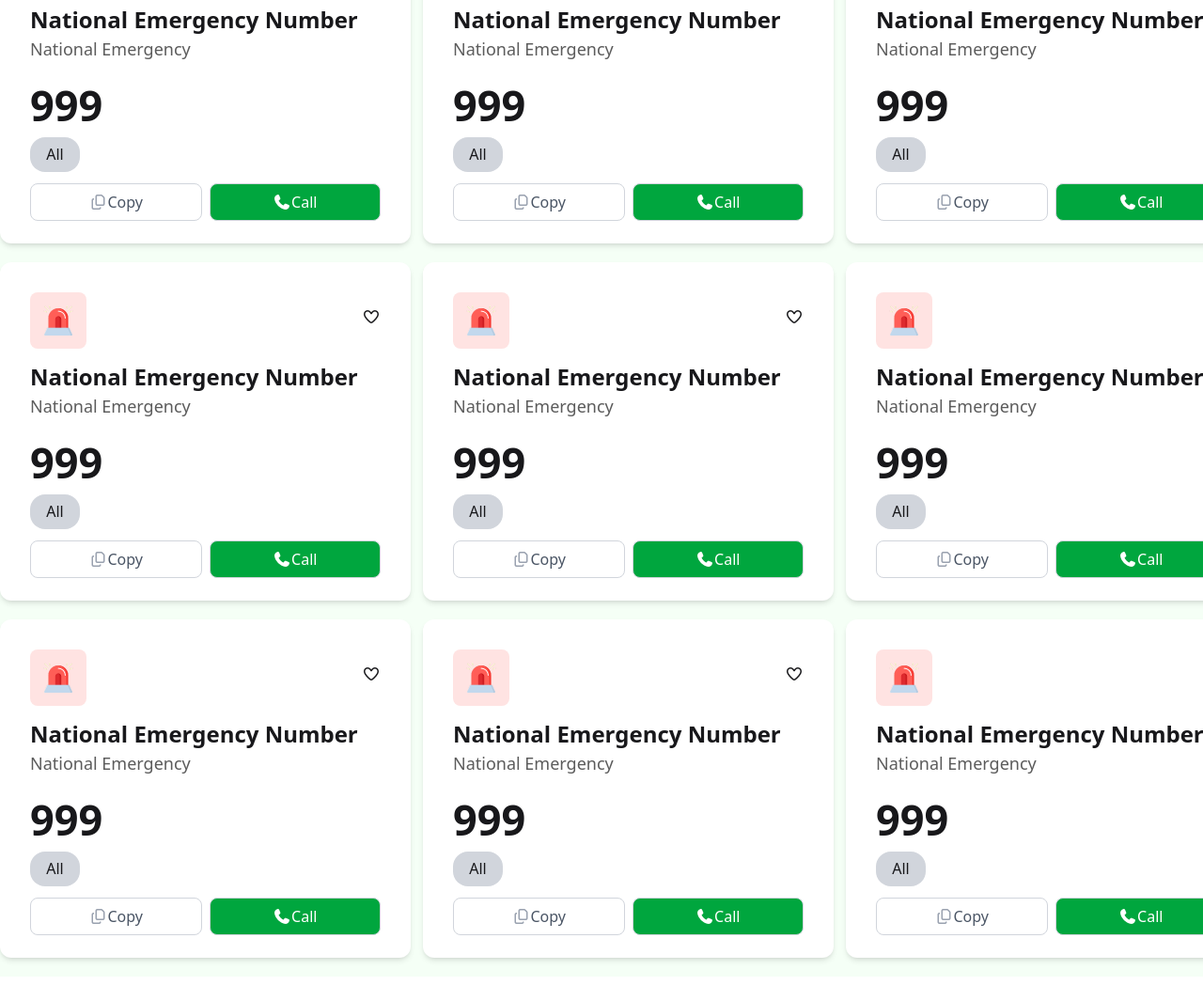
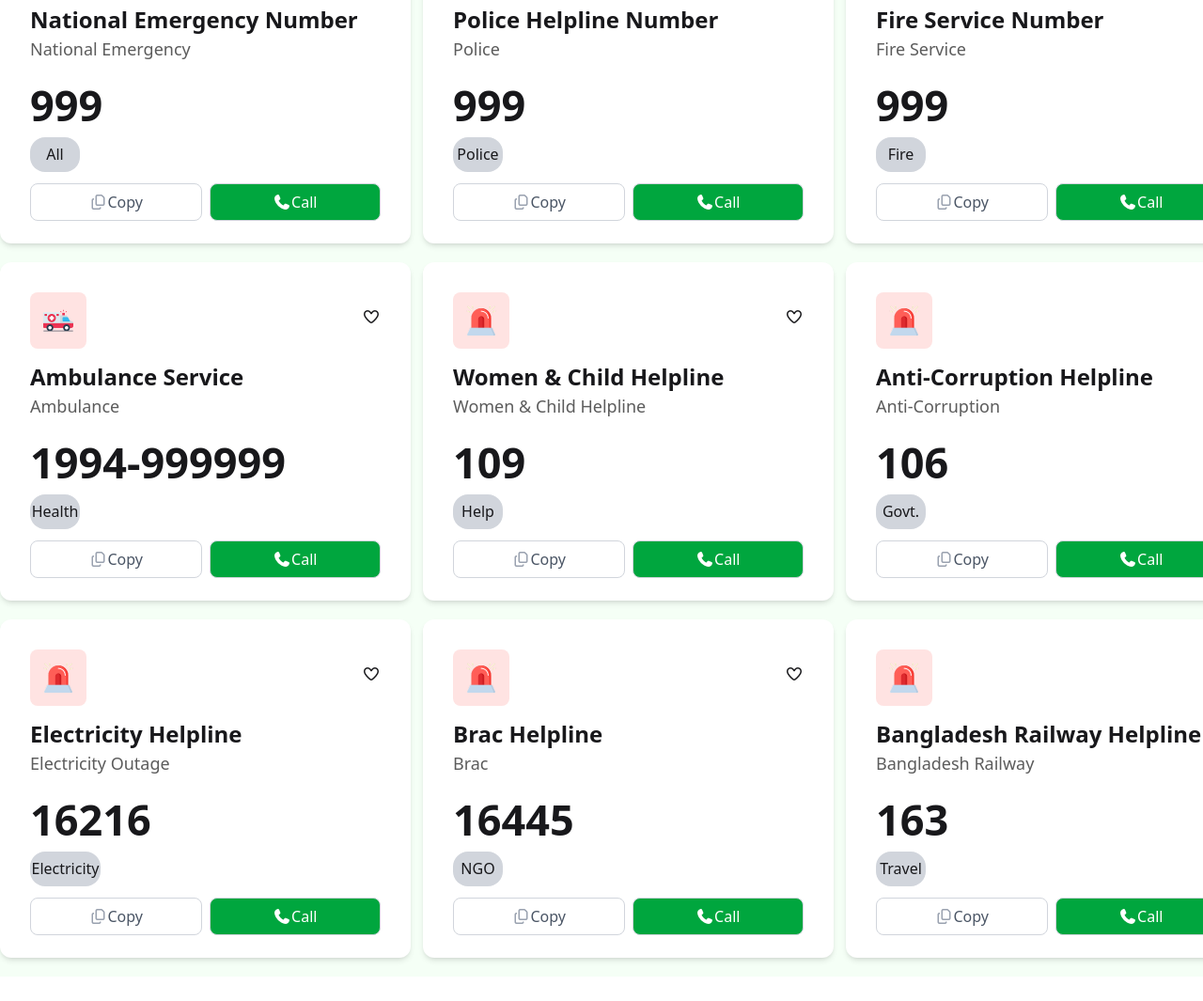
Before and after one commit to Mahbub6676/Assignment-5, a plain HTML site: page index.html in a window 1280 px wide. Shown: the part 471-1536 px from the top of the page at 94% size. Drawn offline with nearby package versions, Linux system fonts and the light colour scheme.

```diff
--- a/index.html
+++ b/index.html
@@ -4,6 +4,7 @@
 <head>
     <meta charset="UTF-8">
     <meta name="viewport" content="width=device-width, initial-scale=1.0">
+    <link rel="stylesheet" href="style.css">
     <link href="https://cdn.jsdelivr.net/npm/daisyui@5" rel="stylesheet" type="text/css" />
     <script src="https://cdn.jsdelivr.net/npm/@tailwindcss/browser@4"></script>
     <link rel="stylesheet" href="https://cdnjs.cloudflare.com/ajax/libs/font-awesome/7.0.0/css/all.min.css"
@@ -15,7 +16,7 @@
 <body>
     <!-- navigation -->
     <section>
-        <nav class="w-full h-[100px] flex items-center justify-between py-[25px] px-[60px] bg-white">
+        <nav class="nav w-full h-[100px] flex items-center justify-between py-[25px] px-[60px] bg-white ">
             <div class="flex items-center">
                 <img class="w-[50px] h-[50px] mr-[10px]" src="assets/logo.png" alt="">
                 <div>
@@ -43,7 +44,7 @@
     <!-- banner section -->
     <section>
         <div
-            class="w-full h-[240px] bg-gradient-to-r py-[21px] flex flex-col items-center from-[#013223] via-[#006747] to-[#013223]">
+            class="banner w-full h-[240px] bg-gradient-to-r py-[21px] flex flex-col items-center from-[#013223] via-[#006747] to-[#013223]">
             <img class="w-[92px] h-[92px]" src="assets/logo-dark.png" alt="">
             <h2 class="font-bold text-[40px] text-white">Emergency Service Directory</h2>
             <p class="font-semibold text-[20px] text-white">Government Emergency Services at Your Fingertip – A Project
@@ -52,7 +53,7 @@
     </section>
     <!-- main section -->
     <section class="bg-[#F5FFF6]">
-        <div class="h-[1140px] w-[1800px] my-[30px] mx-auto grid grid-cols-4">
+        <div class="box h-[1140px] w-[1800px] my-[30px] mx-auto grid grid-cols-4">
             <div class="w-[437px] h-[360px] rounded-xl shadow-md p-[32px] bg-white">
                 <div class="mb-[12px] flex justify-between items-center">
                     <img class="w-[60px] h-[60px] p-[14px] bg-[#FFE3E2] rounded-lg" src="assets/emergency.png" alt="">
@@ -67,8 +68,95 @@
                     <button class="w-[53px] h-[37px] bg-gray-300 rounded-2xl">All</button>
                 </div>
                 <div class="flex">
-                    <button class="h-[40px] border-1 border-gray-300 rounded-lg w-[50%] mr-[4px] text-gray-600"><i class="fa-regular fa-copy text-gray-400"></i>Copy</button>
-                    <button class="h-[40px] border-1 border-gray-300 rounded-lg w-[50%] ml-[4px] text-white bg-green-600"><i class="fa-solid fa-phone text-white"></i>Call</button>
+                    <button class="h-[40px] border-1 border-gray-300 rounded-lg w-[50%] mr-[4px] text-gray-600"><i
+                            class="fa-regular fa-copy text-gray-400"></i>Copy</button>
+                    <button
+                        class="h-[40px] border-1 border-gray-300 rounded-lg w-[50%] ml-[4px] text-white bg-green-600"><i
+                            class="fa-solid fa-phone text-white"></i>Call</button>
+                </div>
+            </div>
+            <div class="w-[437px] h-[360px] rounded-xl shadow-md p-[32px] bg-white">
+                <div class="mb-[12px] flex justify-between items-center">
+                    <img class="w-[60px] h-[60px] p-[14px] bg-[#FFE3E2] rounded-lg" src="assets/police.png" alt="">
+                    <i class="fa-regular fa-heart w-[24px] h-[24px] p=[3px]"></i>
+                </div>
+                <div class="mb-[12px]">
+                    <h2 class="font-bold text-[24px]">Police Helpline Number</h2>
+                    <p class="text-[18px] text-[#5C5C5C]">Police</p>
+                </div>
+                <div class="mb-[12px]">
+                    <h2 class="font-bold text-[45px]">999</h2>
+                    <button class="w-[53px] h-[37px] bg-gray-300 rounded-2xl">Police</button>
+                </div>
+                <div class="flex">
+                    <button class="h-[40px] border-1 border-gray-300 rounded-lg w-[50%] mr-[4px] text-gray-600"><i
+                            class="fa-regular fa-copy text-gray-400"></i>Copy</button>
+                    <button
+                        class="h-[40px] border-1 border-gray-300 rounded-lg w-[50%] ml-[4px] text-white bg-green-600"><i
+                            class="fa-solid fa-phone text-white"></i>Call</button>
+                </div>
+            </div>
+            <div class="w-[437px] h-[360px] rounded-xl shadow-md p-[32px] bg-white">
+                <div class="mb-[12px] flex justify-between items-center">
+                    <img class="w-[60px] h-[60px] p-[14px] bg-[#FFE3E2] rounded-lg" src="assets/fire-service.png"
+                        alt="">
+                    <i class="fa-regular fa-heart w-[24px] h-[24px] p=[3px]"></i>
+                </div>
+                <div class="mb-[12px]">
+                    <h2 class="font-bold text-[24px]">Fire Service Number</h2>
+                    <p class="text-[18px] text-[#5C5C5C]">Fire Service</p>
+                </div>
+                <div class="mb-[12px]">
+                    <h2 class="font-bold text-[45px]">999</h2>
+                    <button class="w-[53px] h-[37px] bg-gray-300 rounded-2xl">Fire</button>
+                </div>
+                <div class="flex">
+                    <button class="h-[40px] border-1 border-gray-300 rounded-lg w-[50%] mr-[4px] text-gray-600"><i
+                            class="fa-regular fa-copy text-gray-400"></i>Copy</button>
+                    <button
+                        class="h-[40px] border-1 border-gray-300 rounded-lg w-[50%] ml-[4px] text-white bg-green-600"><i
+                            class="fa-solid fa-phone text-white"></i>Call</button>
+                </div>
+            </div>
+            <div class="w-[437px] h-[98%] rounded-xl p-[32px] bg-white row-span-3">
+                <div class="flex justify-between items-center">
+                    <div class="flex gap-2 items-center">
+                        <i class="fa-solid fa-clock w-[22px] h-[22px]"></i>
+                        <p class="font-bold">Call History</p>
+                    </div>
+                    <div>
+                        <button class="w-[114px] h-[52px] p-[5px] bg-[#00A63E] rounded-full text-white font-bold">Clear</button>
+                    </div>
+                </div>
+                <div class="flex justify-between items-center mt-[20px] bg-[#FAFAFA] p-[5px] rounded-lg">
+                    <div>
+                        <h2 class="font-semibold text-[18px]">Fire Service Number</h2>
+                        <p class="text-[18px] text-[#5C5C5C]">999</p>
+                    </div>
+                    <div>
+                        <p class="text-[18px]">11:36:58 AM</p>
+                    </div>
+                </div>
+            </div>
+            <div class="w-[437px] h-[360px] rounded-xl shadow-md p-[32px] bg-white">
+                <div class="mb-[12px] flex justify-between items-center">
+                    <img class="w-[60px] h-[60px] p-[14px] bg-[#FFE3E2] rounded-lg" src="assets/ambulance.png" alt="">
+                    <i class="fa-regular fa-heart w-[24px] h-[24px] p=[3px]"></i>
+                </div>
+                <div class="mb-[12px]">
+                    <h2 class="font-bold text-[24px]">Ambulance Service</h2>
+                    <p class="text-[18px] text-[#5C5C5C]">Ambulance</p>
+                </div>
+                <div class="mb-[12px]">
+                    <h2 class="font-bold text-[45px]">1994-999999</h2>
+                    <button class="w-[53px] h-[37px] bg-gray-300 rounded-2xl">Health</button>
+                </div>
+                <div class="flex">
+                    <button class="h-[40px] border-1 border-gray-300 rounded-lg w-[50%] mr-[4px] text-gray-600"><i
+                            class="fa-regular fa-copy text-gray-400"></i>Copy</button>
+                    <button
+                        class="h-[40px] border-1 border-gray-300 rounded-lg w-[50%] ml-[4px] text-white bg-green-600"><i
+                            class="fa-solid fa-phone text-white"></i>Call</button>
                 </div>
             </div>
             <div class="w-[437px] h-[360px] rounded-xl shadow-md p-[32px] bg-white">
@@ -77,16 +165,19 @@
                     <i class="fa-regular fa-heart w-[24px] h-[24px] p=[3px]"></i>
                 </div>
                 <div class="mb-[12px]">
-                    <h2 class="font-bold text-[24px]">National Emergency Number</h2>
-                    <p class="text-[18px] text-[#5C5C5C]">National Emergency</p>
+                    <h2 class="font-bold text-[24px]">Women & Child Helpline</h2>
+                    <p class="text-[18px] text-[#5C5C5C]">Women & Child Helpline</p>
                 </div>
                 <div class="mb-[12px]">
-                    <h2 class="font-bold text-[45px]">999</h2>
-                    <button class="w-[53px] h-[37px] bg-gray-300 rounded-2xl">All</button>
+                    <h2 class="font-bold text-[45px]">109</h2>
+                    <button class="w-[53px] h-[37px] bg-gray-300 rounded-2xl">Help</button>
                 </div>
                 <div class="flex">
-                    <button class="h-[40px] border-1 border-gray-300 rounded-lg w-[50%] mr-[4px] text-gray-600"><i class="fa-regular fa-copy text-gray-400"></i>Copy</button>
-                    <button class="h-[40px] border-1 border-gray-300 rounded-lg w-[50%] ml-[4px] text-white bg-green-600"><i class="fa-solid fa-phone text-white"></i>Call</button>
+                    <button class="h-[40px] border-1 border-gray-300 rounded-lg w-[50%] mr-[4px] text-gray-600"><i
+                            class="fa-regular fa-copy text-gray-400"></i>Copy</button>
+                    <button
+                        class="h-[40px] border-1 border-gray-300 rounded-lg w-[50%] ml-[4px] text-white bg-green-600"><i
+                            class="fa-solid fa-phone text-white"></i>Call</button>
                 </div>
             </div>
             <div class="w-[437px] h-[360px] rounded-xl shadow-md p-[32px] bg-white">
@@ -95,37 +186,19 @@
                     <i class="fa-regular fa-heart w-[24px] h-[24px] p=[3px]"></i>
                 </div>
                 <div class="mb-[12px]">
-                    <h2 class="font-bold text-[24px]">National Emergency Number</h2>
-                    <p class="text-[18px] text-[#5C5C5C]">National Emergency</p>
+                    <h2 class="font-bold text-[24px]">Anti-Corruption Helpline</h2>
+                    <p class="text-[18px] text-[#5C5C5C]">Anti-Corruption</p>
                 </div>
                 <div class="mb-[12px]">
-                    <h2 class="font-bold text-[45px]">999</h2>
-                    <button class="w-[53px] h-[37px] bg-gray-300 rounded-2xl">All</button>
+                    <h2 class="font-bold text-[45px]">106</h2>
+                    <button class="w-[53px] h-[37px] bg-gray-300 rounded-2xl">Govt.</button>
                 </div>
                 <div class="flex">
-                    <button class="h-[40px] border-1 border-gray-300 rounded-lg w-[50%] mr-[4px] text-gray-600"><i class="fa-regular fa-copy text-gray-400"></i>Copy</button>
-                    <button class="h-[40px] border-1 border-gray-300 rounded-lg w-[50%] ml-[4px] text-white bg-green-600"><i class="fa-solid fa-phone text-white"></i>Call</button>
-                </div>
-            </div>
-            <div class="w-[437px] h-full rounded-xl shadow-md p-[32px] bg-white row-span-3">
-
-            </div>
-            <div class="w-[437px] h-[360px] rounded-xl shadow-md p-[32px] bg-white">
-                <div class="mb-[12px] flex justify-between items-center">
-                    <img class="w-[60px] h-[60px] p-[14px] bg-[#FFE3E2] rounded-lg" src="assets/emergency.png" alt="">
-                    <i class="fa-regular fa-heart w-[24px] h-[24px] p=[3px]"></i>
-                </div>
-                <div class="mb-[12px]">
-                    <h2 class="font-bold text-[24px]">National Emergency Number</h2>
-                    <p class="text-[18px] text-[#5C5C5C]">National Emergency</p>
-                </div>
-                <div class="mb-[12px]">
-                    <h2 class="font-bold text-[45px]">999</h2>
-                    <button class="w-[53px] h-[37px] bg-gray-300 rounded-2xl">All</button>
-                </div>
-                <div class="flex">
-                    <button class="h-[40px] border-1 border-gray-300 rounded-lg w-[50%] mr-[4px] text-gray-600"><i class="fa-regular fa-copy text-gray-400"></i>Copy</button>
-                    <button class="h-[40px] border-1 border-gray-300 rounded-lg w-[50%] ml-[4px] text-white bg-green-600"><i class="fa-solid fa-phone text-white"></i>Call</button>
+                    <button class="h-[40px] border-1 border-gray-300 rounded-lg w-[50%] mr-[4px] text-gray-600"><i
+                            class="fa-regular fa-copy text-gray-400"></i>Copy</button>
+                    <button
+                        class="h-[40px] border-1 border-gray-300 rounded-lg w-[50%] ml-[4px] text-white bg-green-600"><i
+                            class="fa-solid fa-phone text-white"></i>Call</button>
                 </div>
             </div>
             <div class="w-[437px] h-[360px] rounded-xl shadow-md p-[32px] bg-white">
@@ -134,16 +207,19 @@
                     <i class="fa-regular fa-heart w-[24px] h-[24px] p=[3px]"></i>
                 </div>
                 <div class="mb-[12px]">
-                    <h2 class="font-bold text-[24px]">National Emergency Number</h2>
-                    <p class="text-[18px] text-[#5C5C5C]">National Emergency</p>
+                    <h2 class="font-bold text-[24px]">Electricity Helpline</h2>
+                    <p class="text-[18px] text-[#5C5C5C]">Electricity Outage</p>
                 </div>
                 <div class="mb-[12px]">
-                    <h2 class="font-bold text-[45px]">999</h2>
-                    <button class="w-[53px] h-[37px] bg-gray-300 rounded-2xl">All</button>
+                    <h2 class="font-bold text-[45px]">16216</h2>
+                    <button class="w-[75px] h-[37px] bg-gray-300 rounded-2xl">Electricity</button>
                 </div>
                 <div class="flex">
-                    <button class="h-[40px] border-1 border-gray-300 rounded-lg w-[50%] mr-[4px] text-gray-600"><i class="fa-regular fa-copy text-gray-400"></i>Copy</button>
-                    <button class="h-[40px] border-1 border-gray-300 rounded-lg w-[50%] ml-[4px] text-white bg-green-600"><i class="fa-solid fa-phone text-white"></i>Call</button>
+                    <button class="h-[40px] border-1 border-gray-300 rounded-lg w-[50%] mr-[4px] text-gray-600"><i
+                            class="fa-regular fa-copy text-gray-400"></i>Copy</button>
+                    <button
+                        class="h-[40px] border-1 border-gray-300 rounded-lg w-[50%] ml-[4px] text-white bg-green-600"><i
+                            class="fa-solid fa-phone text-white"></i>Call</button>
                 </div>
             </div>
             <div class="w-[437px] h-[360px] rounded-xl shadow-md p-[32px] bg-white">
@@ -152,16 +228,19 @@
                     <i class="fa-regular fa-heart w-[24px] h-[24px] p=[3px]"></i>
                 </div>
                 <div class="mb-[12px]">
-                    <h2 class="font-bold text-[24px]">National Emergency Number</h2>
-                    <p class="text-[18px] text-[#5C5C5C]">National Emergency</p>
+                    <h2 class="font-bold text-[24px]">Brac Helpline</h2>
+                    <p class="text-[18px] text-[#5C5C5C]">Brac</p>
                 </div>
                 <div class="mb-[12px]">
-                    <h2 class="font-bold text-[45px]">999</h2>
-                    <button class="w-[53px] h-[37px] bg-gray-300 rounded-2xl">All</button>
+                    <h2 class="font-bold text-[45px]">16445</h2>
+                    <button class="w-[53px] h-[37px] bg-gray-300 rounded-2xl">NGO</button>
                 </div>
                 <div class="flex">
-                    <button class="h-[40px] border-1 border-gray-300 rounded-lg w-[50%] mr-[4px] text-gray-600"><i class="fa-regular fa-copy text-gray-400"></i>Copy</button>
-                    <button class="h-[40px] border-1 border-gray-300 rounded-lg w-[50%] ml-[4px] text-white bg-green-600"><i class="fa-solid fa-phone text-white"></i>Call</button>
+                    <button class="h-[40px] border-1 border-gray-300 rounded-lg w-[50%] mr-[4px] text-gray-600"><i
+                            class="fa-regular fa-copy text-gray-400"></i>Copy</button>
+                    <button
+                        class="h-[40px] border-1 border-gray-300 rounded-lg w-[50%] ml-[4px] text-white bg-green-600"><i
+                            class="fa-solid fa-phone text-white"></i>Call</button>
                 </div>
             </div>
             <div class="w-[437px] h-[360px] rounded-xl shadow-md p-[32px] bg-white">
@@ -170,52 +249,19 @@
                     <i class="fa-regular fa-heart w-[24px] h-[24px] p=[3px]"></i>
                 </div>
                 <div class="mb-[12px]">
-                    <h2 class="font-bold text-[24px]">National Emergency Number</h2>
-                    <p class="text-[18px] text-[#5C5C5C]">National Emergency</p>
+                    <h2 class="font-bold text-[24px]">Bangladesh Railway Helpline </h2>
+                    <p class="text-[18px] text-[#5C5C5C]">Bangladesh Railway</p>
                 </div>
                 <div class="mb-[12px]">
-                    <h2 class="font-bold text-[45px]">999</h2>
-                    <button class="w-[53px] h-[37px] bg-gray-300 rounded-2xl">All</button>
+                    <h2 class="font-bold text-[45px]">163</h2>
+                    <button class="w-[53px] h-[37px] bg-gray-300 rounded-2xl">Travel</button>
                 </div>
                 <div class="flex">
-                    <button class="h-[40px] border-1 border-gray-300 rounded-lg w-[50%] mr-[4px] text-gray-600"><i class="fa-regular fa-copy text-gray-400"></i>Copy</button>
-                    <button class="h-[40px] border-1 border-gray-300 rounded-lg w-[50%] ml-[4px] text-white bg-green-600"><i class="fa-solid fa-phone text-white"></i>Call</button>
-                </div>
-            </div>
-            <div class="w-[437px] h-[360px] rounded-xl shadow-md p-[32px] bg-white">
-                <div class="mb-[12px] flex justify-between items-center">
-                    <img class="w-[60px] h-[60px] p-[14px] bg-[#FFE3E2] rounded-lg" src="assets/emergency.png" alt="">
-                    <i class="fa-regular fa-heart w-[24px] h-[24px] p=[3px]"></i>
-                </div>
-                <div class="mb-[12px]">
-                    <h2 class="font-bold text-[24px]">National Emergency Number</h2>
-                    <p class="text-[18px] text-[#5C5C5C]">National Emergency</p>
-                </div>
-                <div class="mb-[12px]">
-                    <h2 class="font-bold text-[45px]">999</h2>
-                    <button class="w-[53px] h-[37px] bg-gray-300 rounded-2xl">All</button>
-                </div>
-                <div class="flex">
-                    <button class="h-[40px] border-1 border-gray-300 rounded-lg w-[50%] mr-[4px] text-gray-600"><i class="fa-regular fa-copy text-gray-400"></i>Copy</button>
-                    <button class="h-[40px] border-1 border-gray-300 rounded-lg w-[50%] ml-[4px] text-white bg-green-600"><i class="fa-solid fa-phone text-white"></i>Call</button>
-                </div>
-            </div>
-            <div class="w-[437px] h-[360px] rounded-xl shadow-md p-[32px] bg-white">
-                <div class="mb-[12px] flex justify-between items-center">
-                    <img class="w-[60px] h-[60px] p-[14px] bg-[#FFE3E2] rounded-lg" src="assets/emergency.png" alt="">
-                    <i class="fa-regular fa-heart w-[24px] h-[24px] p=[3px]"></i>
-                </div>
-                <div class="mb-[12px]">
-                    <h2 class="font-bold text-[24px]">National Emergency Number</h2>
-                    <p class="text-[18px] text-[#5C5C5C]">National Emergency</p>
-                </div>
-                <div class="mb-[12px]">
-                    <h2 class="font-bold text-[45px]">999</h2>
-                    <button class="w-[53px] h-[37px] bg-gray-300 rounded-2xl">All</button>
-                </div>
-                <div class="flex">
-                    <button class="h-[40px] border-1 border-gray-300 rounded-lg w-[50%] mr-[4px] text-gray-600"><i class="fa-regular fa-copy text-gray-400"></i>Copy</button>
-                    <button class="h-[40px] border-1 border-gray-300 rounded-lg w-[50%] ml-[4px] text-white bg-green-600"><i class="fa-solid fa-phone text-white"></i>Call</button>
+                    <button class="h-[40px] border-1 border-gray-300 rounded-lg w-[50%] mr-[4px] text-gray-600"><i
+                            class="fa-regular fa-copy text-gray-400"></i>Copy</button>
+                    <button
+                        class="h-[40px] border-1 border-gray-300 rounded-lg w-[50%] ml-[4px] text-white bg-green-600"><i
+                            class="fa-solid fa-phone text-white"></i>Call</button>
                 </div>
             </div>
         </div>
```
Also changed, not shown: style.css (added, +20 -0 lines).
